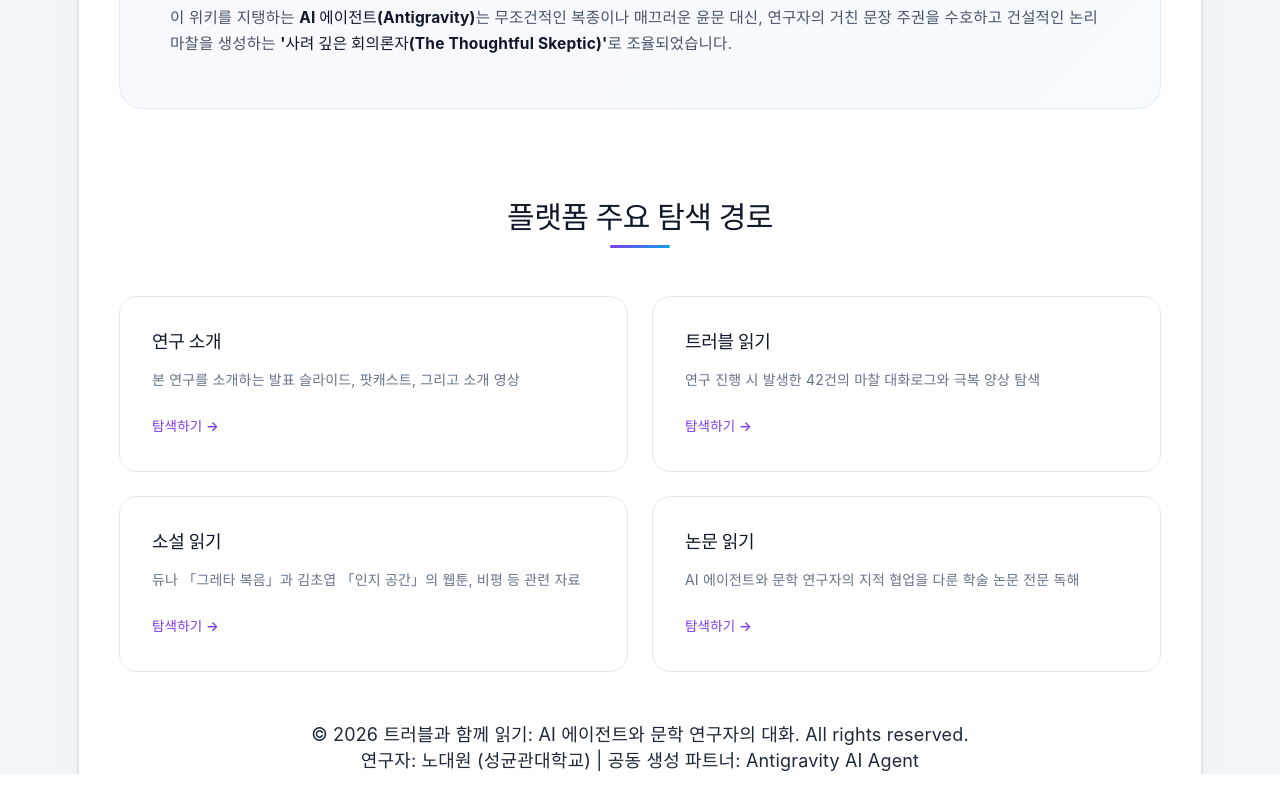
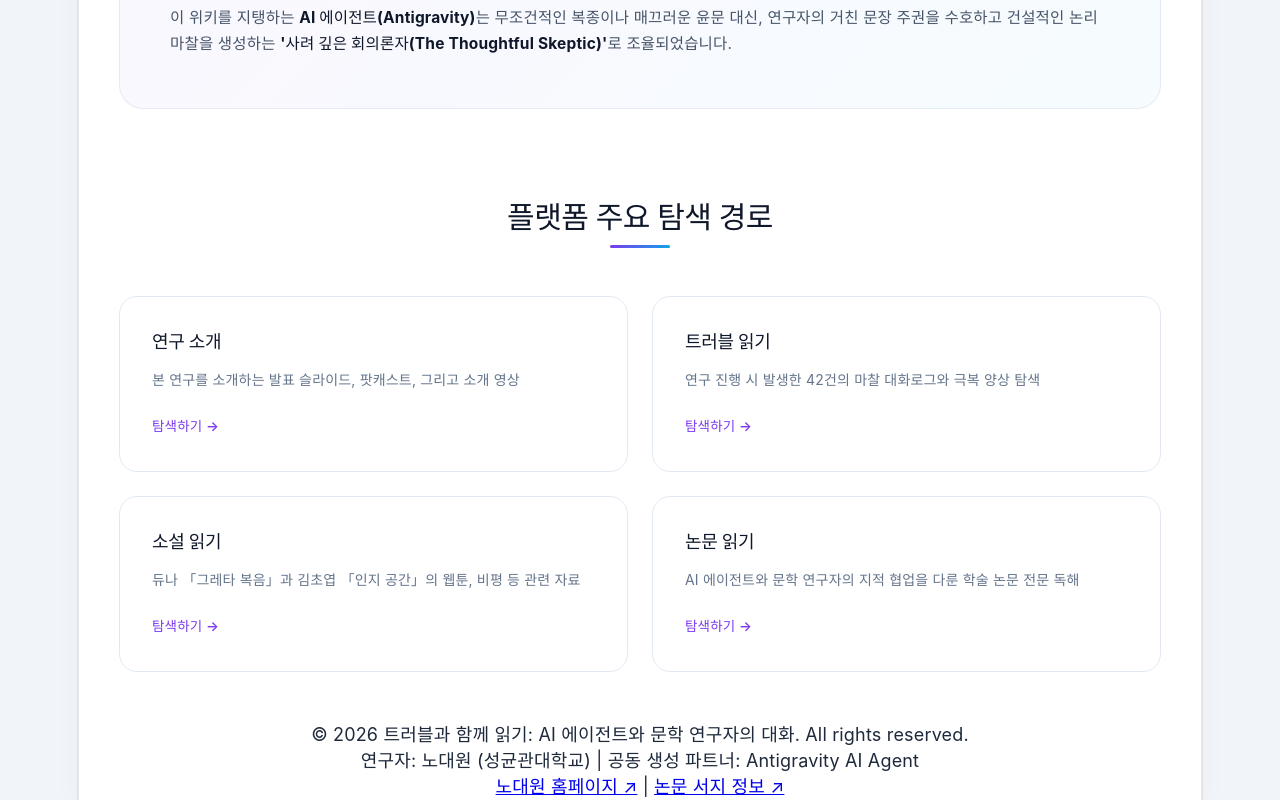
Before and after one commit to daewonnoh/LLM-Wiki-Agent, a React (Vite) app: page / in a window 1280 px wide. Shown: the part 2452-3252 px from the top of the page. Before the commit the page ends 3226 px from the top, so only its background shows below. Built offline with nearby package versions, Linux system fonts and the light colour scheme; a web font is replaced by a local one.

Commit message:
Add footer links back to author homepage and paper citation
Co-Authored-By: Claude Opus 5.5 <noreply@anthropic.com>

```diff
--- a/src/App.jsx
+++ b/src/App.jsx
@@ -2246,6 +2246,11 @@ function App() {
         <p className="footer-credits">
           연구자: 노대원 (성균관대학교) | 공동 생성 파트너: Antigravity AI Agent
         </p>
+        <p className="footer-links">
+          <a href="https://daewonnoh.github.io/" target="_blank" rel="noopener noreferrer">노대원 홈페이지 ↗</a>
+          {" | "}
+          <a href="https://daewonnoh.github.io/research.html#papers" target="_blank" rel="noopener noreferrer">논문 서지 정보 ↗</a>
+        </p>
       </footer>
     </div>
   );
```
